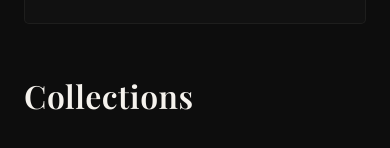
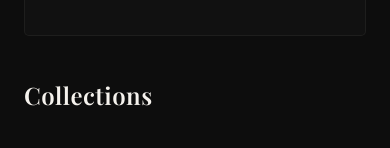
Before and after one commit to KamranAli812921/khansfashion, a website built with Vite: page frontend/index.html in a window 390 px wide. Shown: the part 420-568 px from the top of the page. Built offline with nearby package versions, Linux system fonts and the light colour scheme; files whose address does not match are found by name; a web font is replaced by a local one.

Commit message:
Squeeze section-title margins and font size on mobile viewports

```diff
--- a/frontend/style.css
+++ b/frontend/style.css
@@ -1006,6 +1006,12 @@ main {
   #view-admin.view-section.active {
     overflow-y: auto !important;
   }
+  .section-title {
+    font-size: 1.5rem !important;
+    margin-top: 0.2rem !important;
+    margin-bottom: 0.5rem !important;
+    padding-bottom: 5px !important;
+  }
   .products-grid {
     grid-template-columns: repeat(auto-fit, minmax(110px, 130px)) !important;
     gap: 0.5rem !important;
```
